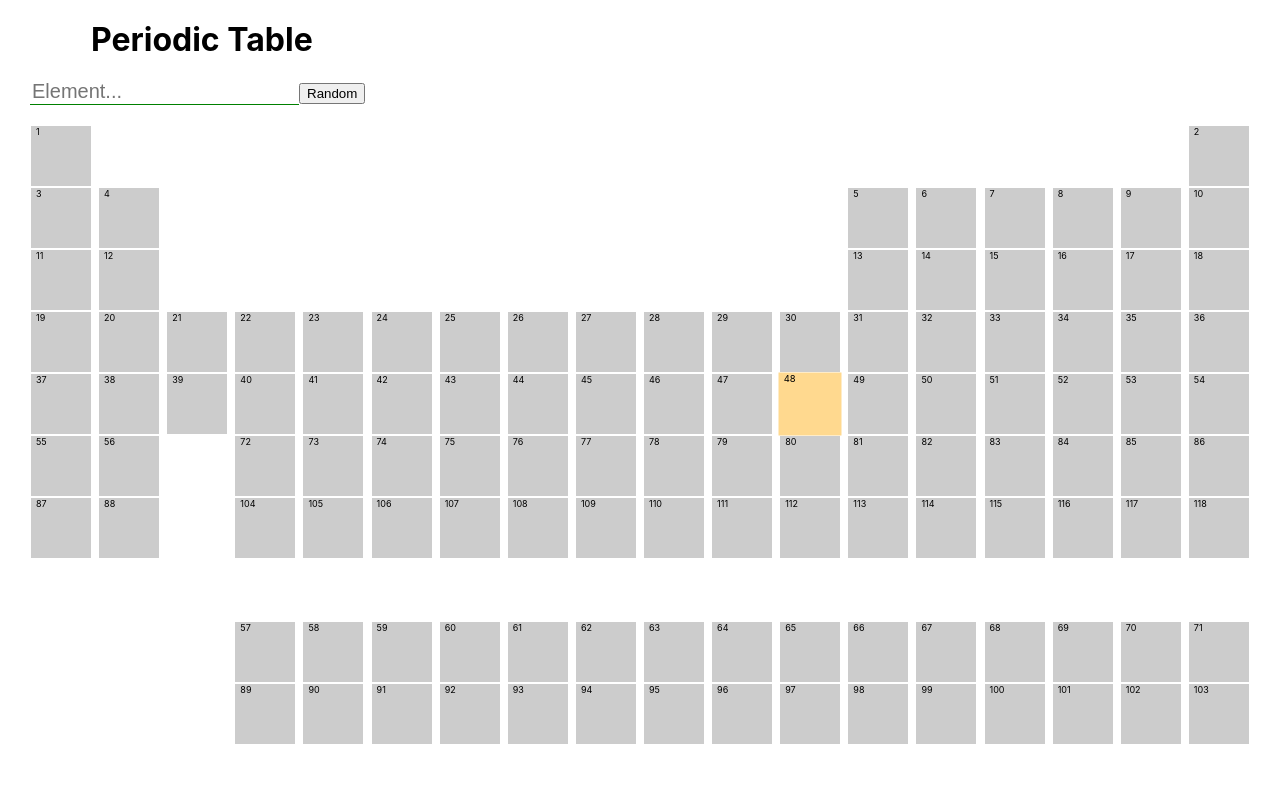
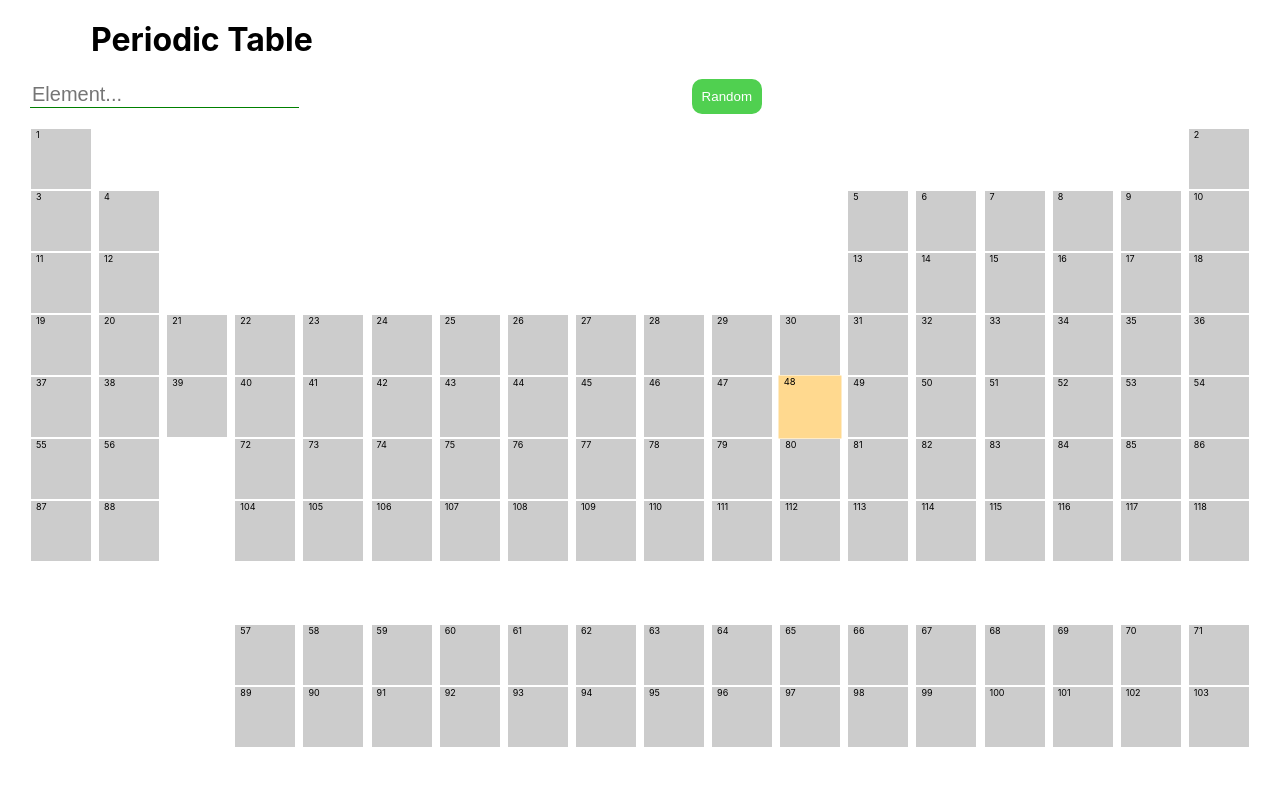
Before and after one commit to MWalter777/periodic-table, a Next.js app: page / in a window 1280 px wide. Shown: the top 786 px of the page. Built offline with nearby package versions, Linux system fonts and the light colour scheme.

Commit message:
first version

```diff
--- a/components/ElementTable/index.tsx
+++ b/components/ElementTable/index.tsx
@@ -11,6 +11,7 @@
 	weight: number;
 	display: boolean;
 	selected: string;
+	changeSelected: (name?: string) => void;
 };
 
 const ElementTable = ({
@@ -21,10 +22,12 @@
 	weight,
 	display,
 	selected,
+	changeSelected,
 }: Props) => {
 	return (
 		<ElementTableStyled
 			backgroundColor={backgroundColor}
+			onClick={() => changeSelected(name.toLowerCase())}
 			className={`${name.toLowerCase() === selected ? 'selected' : ''} ${
 				display ? '' : 'hide'
 			}`}
--- a/components/PeriodicTable/index.style.ts
+++ b/components/PeriodicTable/index.style.ts
@@ -5,12 +5,31 @@
 	min-height: 100vh;
 	padding: 0 30px 30px 30px;
 	overflow-x: auto;
+
+	.input-control {
+		display: flex;
+		align-items: baseline;
+		width: 60%;
+		justify-content: space-between;
+	}
 	.type-element {
 		margin-bottom: 20px;
 		border: none;
 		outline: none;
 		border-bottom: 1px solid green;
 		font-size: 20px;
+	}
+	.btn-random {
+		background-color: #50d050;
+		display: flex;
+		color: #fff;
+		padding: 10px;
+		min-width: 70px;
+		border-radius: 10px;
+		border: none;
+		:hover {
+			cursor: pointer;
+		}
 	}
 `;
 
--- a/components/PeriodicTable/index.tsx
+++ b/components/PeriodicTable/index.tsx
@@ -1,4 +1,4 @@
-import React from 'react';
+import React, { RefObject } from 'react';
 import ElementTable from 'components/ElementTable';
 import EmptyElement from 'components/ElementTable/EmptyElement';
 import { IElement } from 'interfaces/IElement';
@@ -18,8 +18,9 @@
 			value: string;
 		};
 	}) => void;
-	changeSelected: () => void;
+	changeSelected: (name?: string) => void;
 	selected: string;
+	focusRef: RefObject<HTMLInputElement>;
 };
 
 const PeriodicTable = ({
@@ -28,6 +29,7 @@
 	name,
 	changeSelected,
 	selected,
+	focusRef,
 }: Props) => {
 	return (
 		<PeriodicTableStyled>
@@ -36,15 +38,18 @@
 					<h1>Periodic Table</h1>
 				</div>
 			</HeaderStyled>
-			<div>
+			<div className='input-control'>
 				<input
 					onChange={changeName}
 					className='type-element'
 					type='text'
 					placeholder='Element...'
 					value={name}
+					ref={focusRef}
 				/>
-				<button onClick={changeSelected}>Random</button>
+				<button className='btn-random' onClick={() => changeSelected()}>
+					Random
+				</button>
 			</div>
 			{elements.map((element, index) => {
 				return (
@@ -66,6 +71,7 @@
 									key={e.atomicNumber}
 									display={!!e.display}
 									selected={selected}
+									changeSelected={changeSelected}
 								/>
 							);
 						})}
--- a/pages/index.tsx
+++ b/pages/index.tsx
@@ -1,5 +1,5 @@
 import PeriodicTable from 'components/PeriodicTable';
-import { useEffect, useState } from 'react';
+import { useEffect, useRef, useState } from 'react';
 import { IElement } from 'interfaces/IElement';
 import { elementsParser, keysElements } from 'data/parserElements';
 
@@ -7,6 +7,7 @@
 	const [name, setName] = useState('');
 	const [selected, setSelected] = useState('');
 	const [selectedElements, setSelectedElements] = useState<string[]>([]);
+	const focusRef = useRef<HTMLInputElement>(null);
 	const [allElements, setAllElements] = useState<string[]>(
 		Object.keys(elementsParser)
 	);
@@ -44,10 +45,12 @@
 		if (name) findElement(name);
 	}, [name]);
 
-	const changeSelected = () => {
-		const randomElement =
-			allElements[Math.floor(Math.random() * allElements.length)];
+	const changeSelected = (name?: string) => {
+		const randomElement = name
+			? name
+			: allElements[Math.floor(Math.random() * allElements.length)];
 		setSelected(randomElement);
+		focusRef.current?.focus();
 	};
 
 	useEffect(() => {
@@ -67,6 +70,7 @@
 			changeName={changeName}
 			elements={elements}
 			selected={selected}
+			focusRef={focusRef}
 		/>
 	);
 };
```
